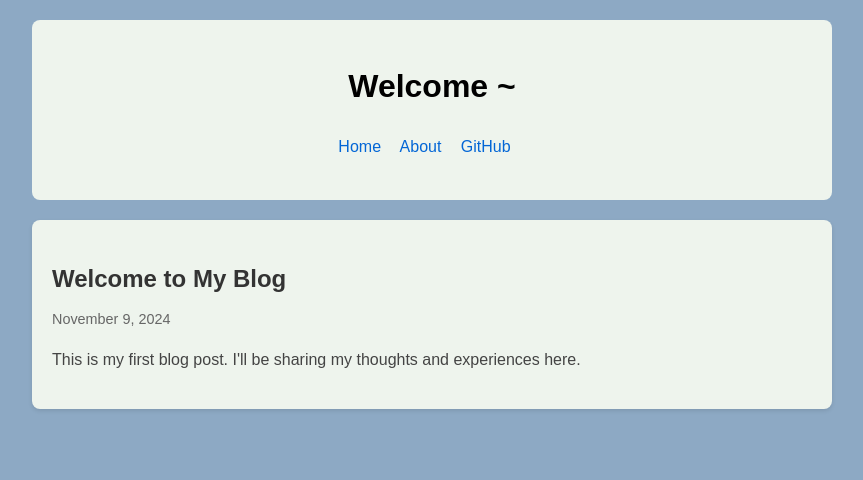
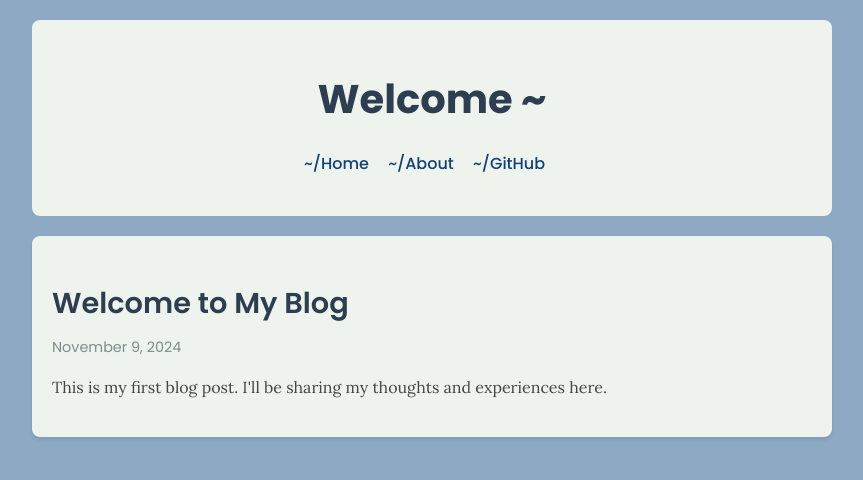
Before and after one commit to khar34/khar34.github.io, a plain HTML site: page index.html in a window 1280 px wide. Shown: the whole page, without its empty margins (208-1071 px from the left). Drawn offline with Linux system fonts and the light colour scheme.

Commit message:
change font

```diff
--- a/index.html
+++ b/index.html
@@ -4,15 +4,19 @@
     <meta charset="UTF-8">
     <meta name="viewport" content="width=device-width, initial-scale=1.0">
     <title>Kaaru blog</title>
+<!-- Add Google Fonts -->
+    <link rel="preconnect" href="https://fonts.googleapis.com">
+    <link rel="preconnect" href="https://fonts.gstatic.com" crossorigin>
+    <link href="https://fonts.googleapis.com/css2?family=Poppins:wght@400;500;600;700&family=Lora:ital,wght@0,400;0,600;1,400&display=swap" rel="stylesheet">
     <link rel="stylesheet" href="styles/main.css">
 </head>
 <body>
     <header>
         <h1>Welcome ~</h1>
         <nav>
-            <a href="index.html">Home</a>
-            <a href="about.html">About</a>
-            <a href="https://github.com/khar34">GitHub</a>
+            <a href="index.html">~/Home</a>
+            <a href="about.html">~/About</a>
+            <a href="https://github.com/khar34">~/GitHub</a>
         </nav>
     </header>
 
--- a/styles/main.css
+++ b/styles/main.css
@@ -1,6 +1,10 @@
+:root {
+    --font-primary: 'Poppins', sans-serif;
+    --font-secondary: 'Lora', serif;
+}
 /* Base styles */
 body {
-    font-family: Arial, sans-serif;
+    font-family: var(--font-secondary);
     line-height: 1.6;
     max-width: 800px;
     margin: 0 auto;
@@ -17,19 +21,31 @@ header {
     margin-bottom: 20px;
 }
 
+header h1 {
+    font-family: var(--font-primary);
+    font-weight: 700;
+    font-size: 2.5em;
+    color: #2c3e50;
+    margin-bottom: 0.5em;
+}
+
 /* Navigation styles */
 nav {
     margin-bottom: 20px;
+    font-family: var(--font-primary);
+    font-weight: 500;
 }
 
 nav a {
     margin-right: 15px;
-    color: #0366d6;
+    color: #134074;
     text-decoration: none;
+    transition: color 0.3s ease;
 }
 
 nav a:hover {
-    text-decoration: underline;
+    text-decoration: underline black;
+    color: #13315c;
 }
 
 /* Post styles */
@@ -42,16 +58,26 @@ nav a:hover {
 }
 
 .post-title {
-    color: #333;
+    font-family: var(--font-primary);
+    font-weight: 600;
+    font-size: 1.8em;
+    color: #2c3e50;
     margin-bottom: 10px;
 }
 
 .post-date {
-    color: #666;
+    font-family: var(--font-primary);
+    color: #7f8c8d;
     font-size: 0.9em;
     margin-bottom: 15px;
+    font-weight: 400;
 }
 
 .post-content {
     color: #444;
 }
+
+/* Add smooth transitions */
+* {
+    transition: background-color 0.3s ease, color 0.3s ease, box-shadow 0.3s ease;
+}
```
